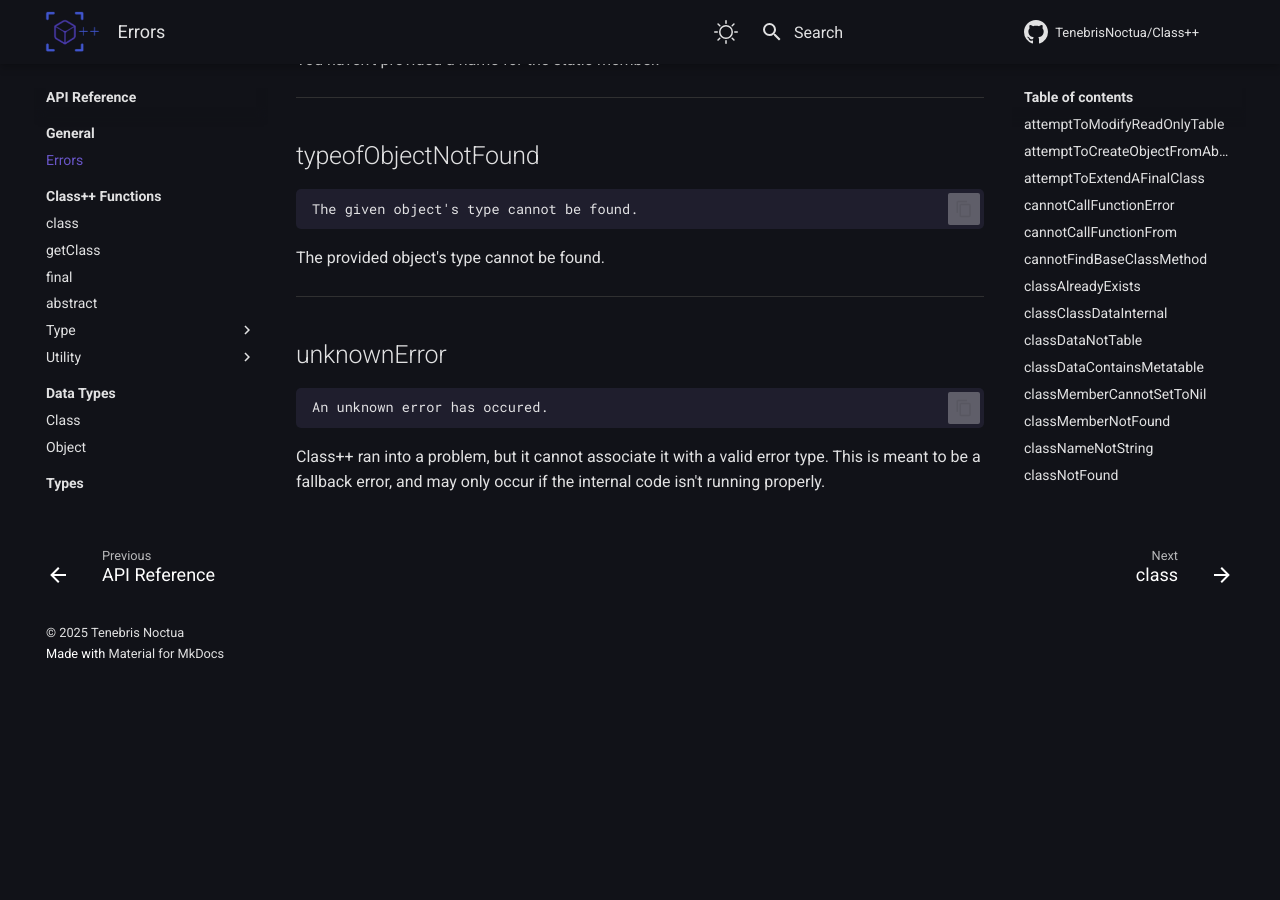
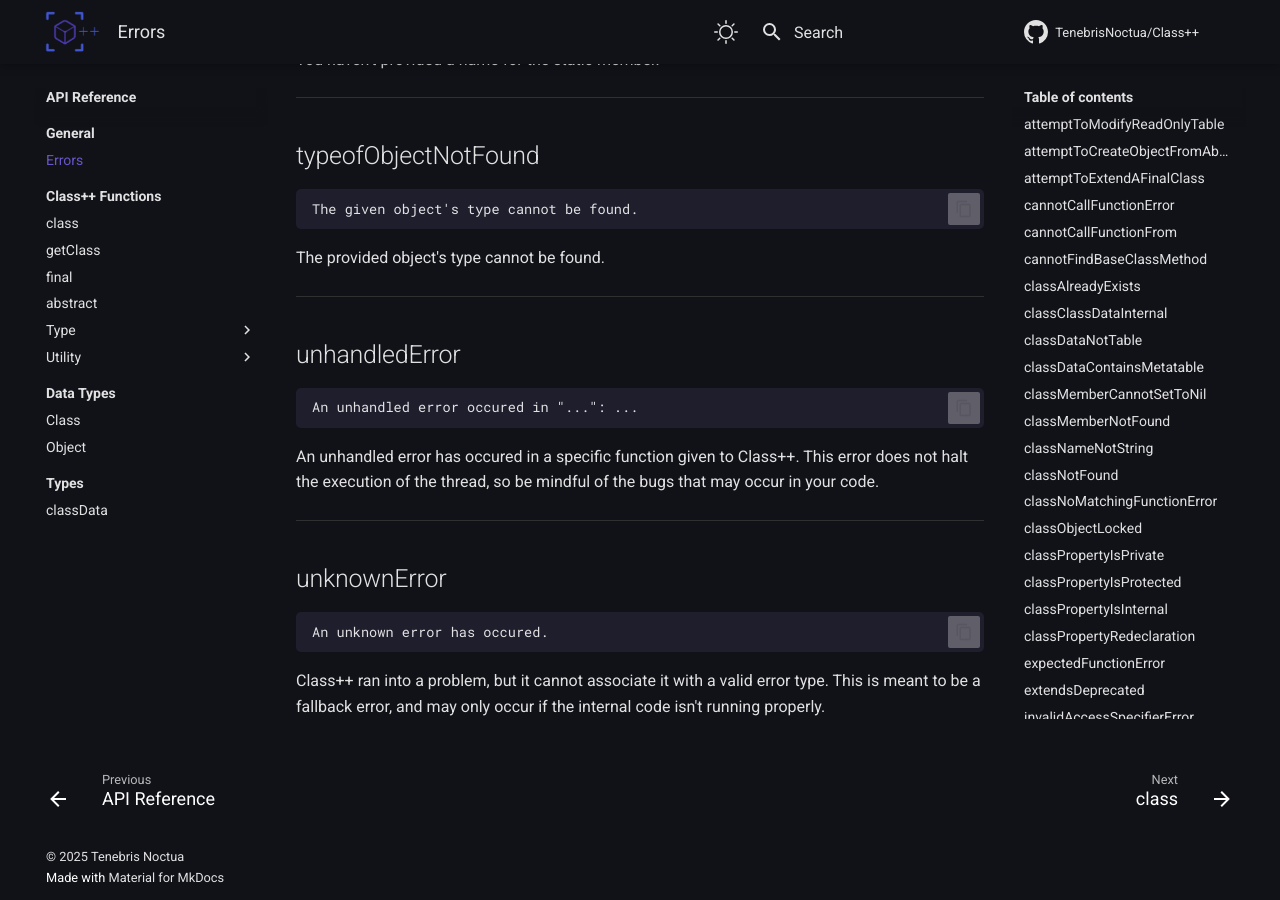
Before and after one commit to TenebrisNoctua/ClassPP, an MkDocs documentation site: the page built from docs/api-reference/errors.md, in a window 1280 px wide and 900 px high, scrolled down 7858 px. Built offline with MkDocs 1.6.1 and Material for MkDocs 9.7.7, drawn with Linux system fonts in a browser that asks for light colours; comment, search, counter and statistics services are not loaded; the version menu is left out; before the commit the page ends 8534 px from its top, so only the background shows below that.

Commit message:
Update to 0.4.0

````diff
--- a/docs/api-reference/errors.md
+++ b/docs/api-reference/errors.md
@@ -361,6 +361,16 @@
 
 ----
 
+## unhandledError
+
+```
+An unhandled error occured in "...": ...
+```
+
+An unhandled error has occured in a specific function given to Class++. This error does not halt the execution of the thread, so be mindful of the bugs that may occur in your code.
+
+----
+
 ## unknownError
 
 ```
````
Also changed, not shown: 2 other files.
